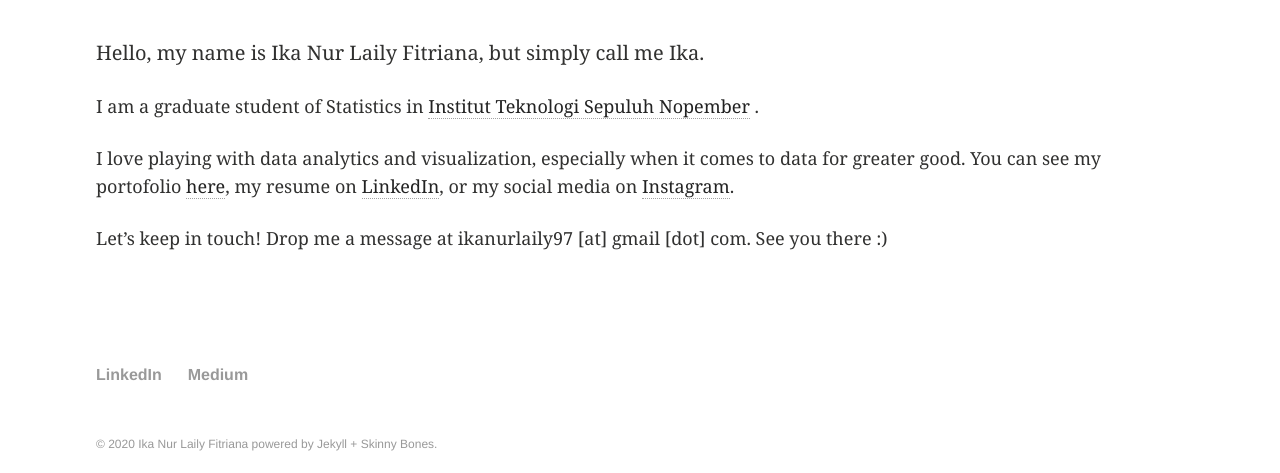
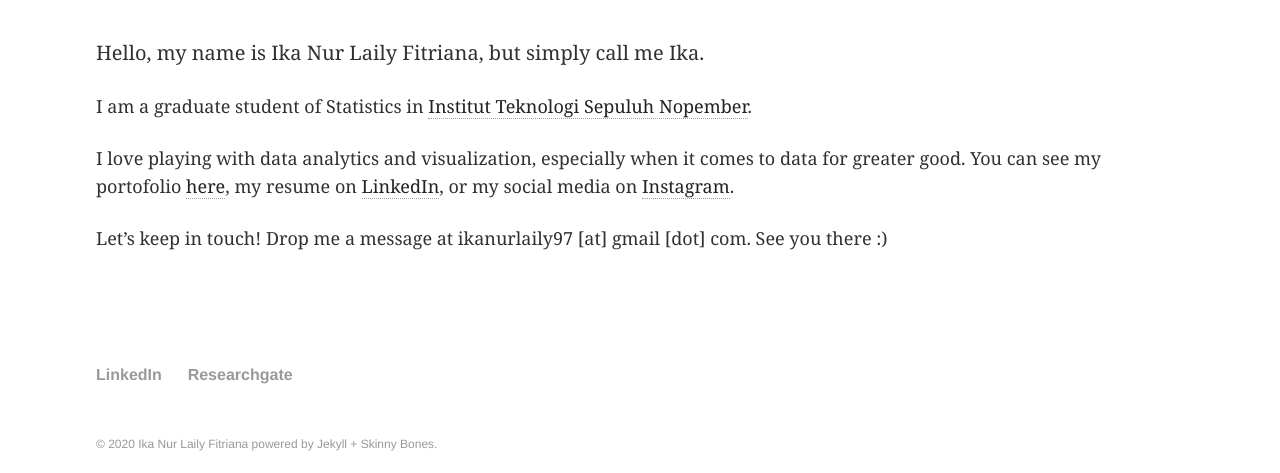
Before and after one commit to ikanurlaily/ikanurlaily.github.io, a Jekyll site: the page built from index.md, in a window 1280 px wide. Shown: the part 470-943 px from the top of the page. Built offline with Jekyll 4.4.1, drawn with Linux system fonts in a browser that asks for light colours.

```diff
--- a/_data/footer.yml
+++ b/_data/footer.yml
@@ -1,7 +1,7 @@
 # Footer navigation links
 
 - title: LinkedIn
-  url: https://www.linkedin.com/in/nmonarizqa
+  url: https://www.linkedin.com/in/ika-nur-laily-fitriana-077a74111/
 
-- title: Medium
-  url: http://www.medium.com/@nmonarizqa
+- title: Researchgate
+  url: https://www.researchgate.net/profile/Ika_Fitriana3
--- a/index.md
+++ b/index.md
@@ -6,7 +6,7 @@
 
 Hello, my name is Ika Nur Laily Fitriana, but simply call me Ika.
 
-I am a graduate student of Statistics in [Institut Teknologi Sepuluh Nopember](https://www.its.ac.id/id/beranda/) .
+I am a graduate student of Statistics in [Institut Teknologi Sepuluh Nopember](https://www.its.ac.id/id/beranda/).
 
 I love playing with data analytics and visualization, especially when it comes to data for greater good. You can see my portofolio [here](/portofolio/), my resume on [LinkedIn](https://www.linkedin.com/in/ika-nur-laily-fitriana-077a74111/), or my social media on [Instagram](https://www.instagram.com/ikanurlaily97).
 
```
